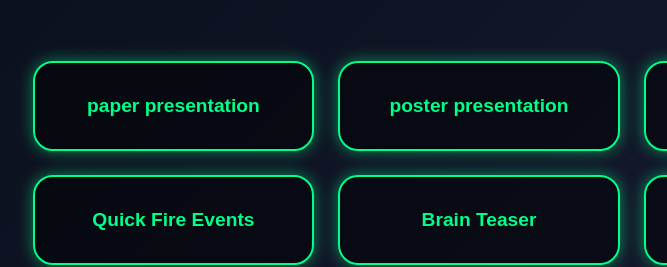
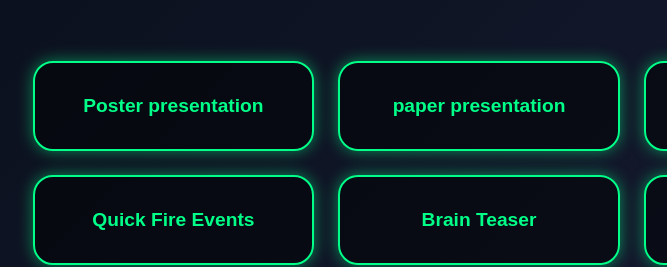
Before and after one commit to SyedAbrarAhmad/nipuna2025, a plain HTML site: page index.html in a window 1280 px wide. Shown: the part 184-451 px from the top of the page, 161-828 px from the left. Drawn offline with nearby package versions, Linux system fonts and the light colour scheme.

Commit message:
Update index.html

```diff
--- a/index.html
+++ b/index.html
@@ -221,8 +221,8 @@
   <!-- Events -->
   <main>
     <section class="grid">
-      <a class="card" href="https://syedabrarahmad.github.io/symposium/">paper presentation</a>
-      <a class="card" href="https://syedabrarahmad.github.io/visual/">poster presentation</a>
+      <a class="card" href="https://syedabrarahmad.github.io/symposium/">Poster presentation</a>
+      <a class="card" href="https://syedabrarahmad.github.io/visual/">paper presentation</a>
       <a class="card" href="https://syedabrarahmad.github.io/technical/">Tecnical quiz</a>
       <a class="card" href="https://syedabrarahmad.github.io/fire/">Quick Fire Events</a>
       <a class="card" href="https://syedabrarahmad.github.io/brainstorm/">Brain Teaser</a>
```
